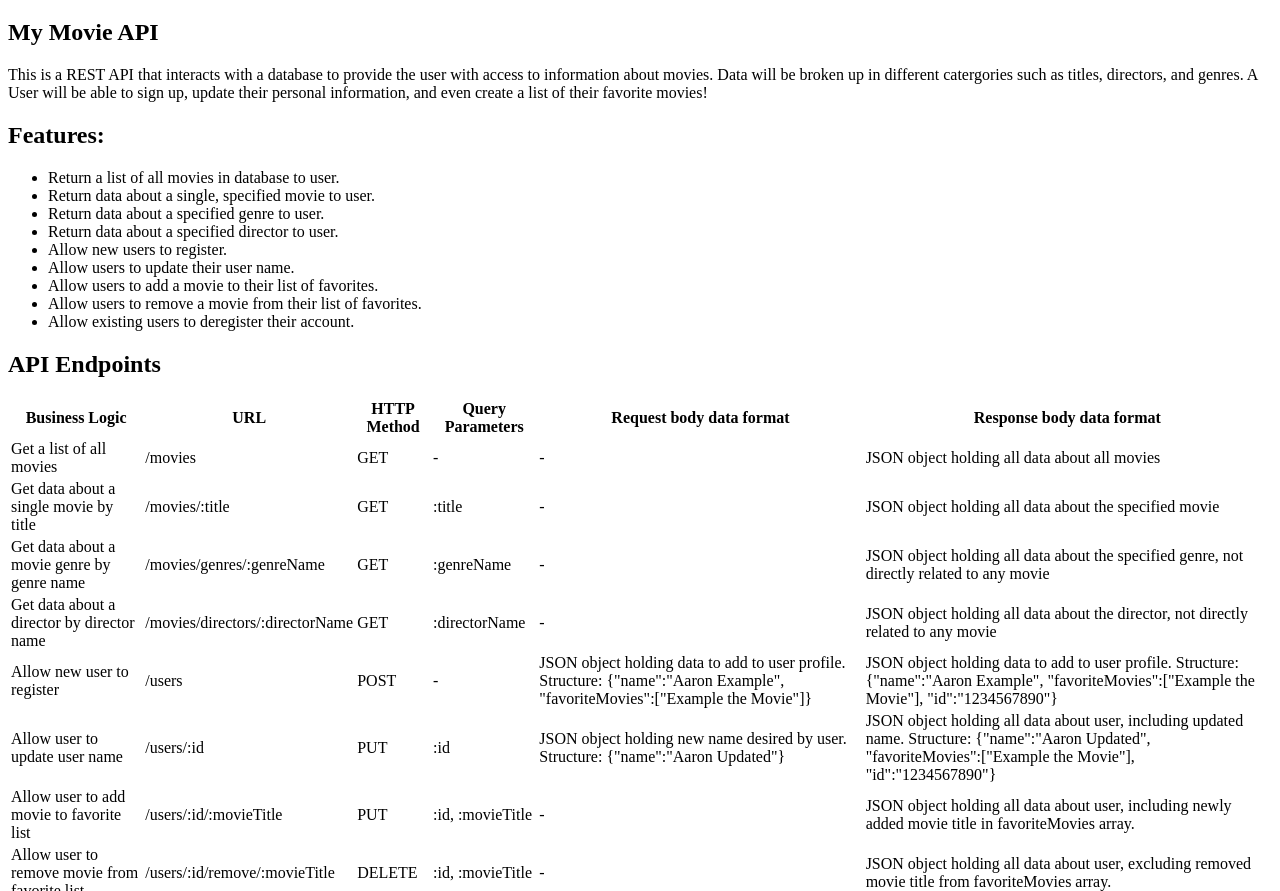
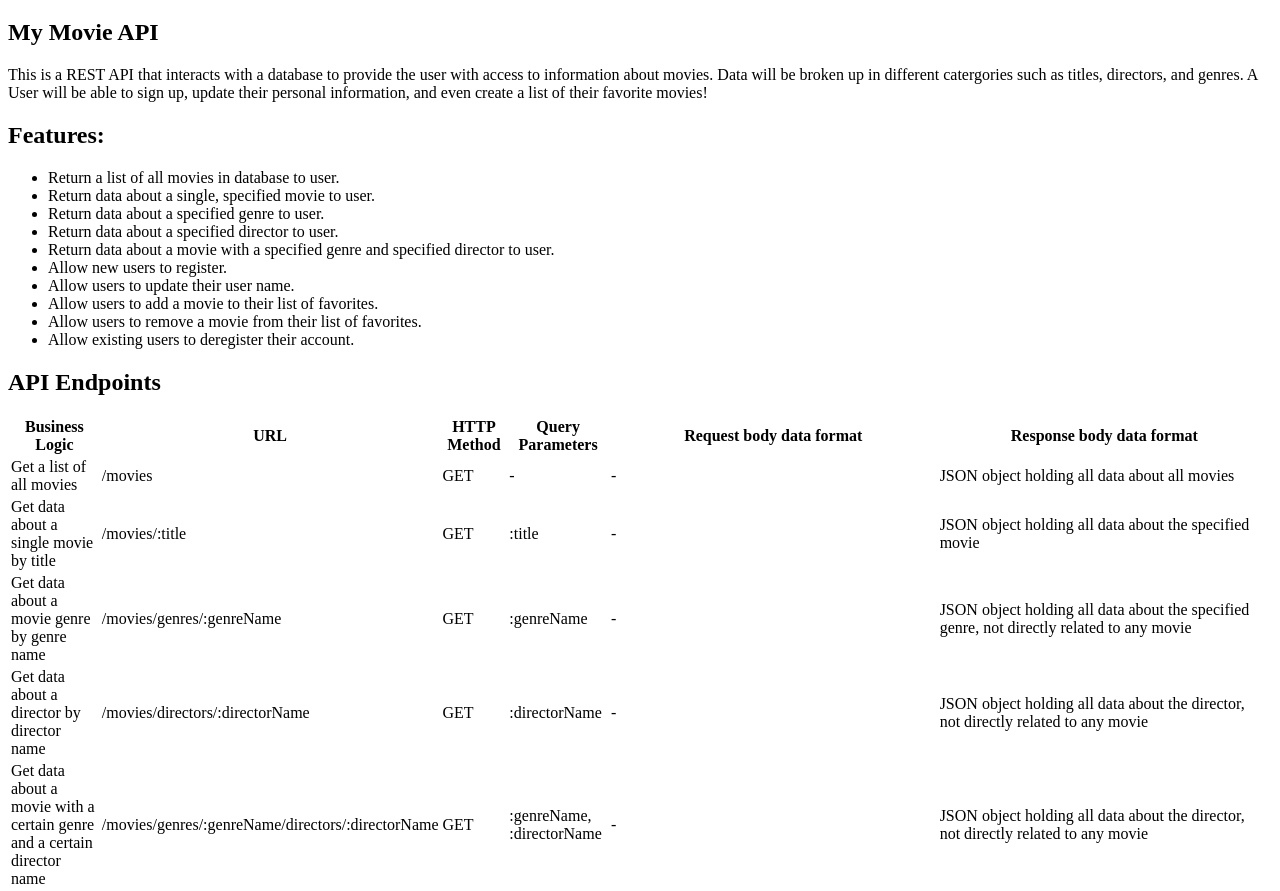
Before and after one commit to brett-ranieri/movie-api, a website: page public/documentation.html in a window 1280 px wide. Shown: the part 61-952 px from the top of the page. Drawn offline with Linux system fonts and the light colour scheme.

Commit message:
updated endpoints in documentation

```diff
--- a/public/documentation.html
+++ b/public/documentation.html
@@ -20,6 +20,7 @@
                 <li>Return data about a single, specified movie to user.</li>
                 <li>Return data about a specified genre to user.</li>
                 <li>Return data about a specified director to user.</li>
+                <li>Return data about a movie with a specified genre and specified director to user.</li>
                 <li>Allow new users to register.</li>
                 <li>Allow users to update their user name.</li>
                 <li>Allow users to add a movie to their list of favorites.</li>
@@ -74,20 +75,28 @@
                         <td>JSON object holding all data about the director, not directly related to any movie</td>
                     </tr>
                     <tr>
+                        <td>Get data about a movie with a certain genre and a certain director name</td>
+                        <td>/movies/genres/:genreName/directors/:directorName</td>
+                        <td>GET</td>
+                        <td>:genreName, :directorName</td>
+                        <td>-</td>
+                        <td>JSON object holding all data about the director, not directly related to any movie</td>
+                    </tr>
+                    <tr>
                         <td>Allow new user to register</td>
                         <td>/users</td>
                         <td>POST</td>
                         <td>-</td>
-                        <td>JSON object holding data to add to user profile. Structure: {"name":"Aaron Example", "favoriteMovies":["Example the Movie"]}</td>
-                        <td>JSON object holding data to add to user profile. Structure: {"name":"Aaron Example", "favoriteMovies":["Example the Movie"], "id":"1234567890"}</td>
+                        <td>JSON object holding data to add to user profile. Structure: {"Name":"Aaron Example", "Username":"aaron.example", "Password":"THISisApassword", "Email":"aaron.example@yahoo.com", "Birthday":new Date"1988-01-02"}</td>
+                        <td>JSON object holding data to add to user profile. Structure: {"Name":"Aaron Example", "Username":"aaron.example", "Password":"THISisApassword", "Email":"aaron.example@yahoo.com", "Birthday":ISO"1988-01-02"}</td>
                     </tr>
                     <tr>
                         <td>Allow user to update user name</td>
                         <td>/users/:id</td>
                         <td>PUT</td>
                         <td>:id</td>
-                        <td>JSON object holding new name desired by user. Structure: {"name":"Aaron Updated"}</td>
-                        <td>JSON object holding all data about user, including updated name. Structure: {"name":"Aaron Updated", "favoriteMovies":["Example the Movie"], "id":"1234567890"}</td>
+                        <td>JSON object holding new name desired by user. Structure: {"Name":"Aaron Updated"}</td>
+                        <td>JSON object holding all data about user, including updated name. Structure: {"Name":"Aaron Updated", "Username":"aaron.example", "Password":"THISisApassword", "Email":"aaron.example@yahoo.com", "Birthday":ISO"1988-01-02"}</td>
                     </tr>
                     <tr>
                         <td>Allow user to add movie to favorite list</td>
```
